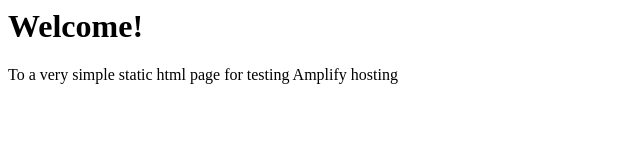
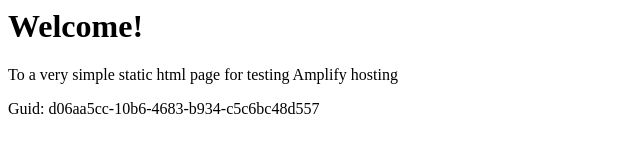
Before and after one commit to aws-aemilia-bah/Github-PR-Commit-Integration-Test-DoNotTouch-GitHubAutoBuildPrPreviewCanaryTest-v1-prod-me-south-1, a website: page src/index.html in a window 1280 px wide. Shown: the whole page, without its empty margins (0-640 px from the left). Drawn offline with Linux system fonts and the light colour scheme.

Commit message:
commit from integ tests

```diff
--- a/src/index.html
+++ b/src/index.html
@@ -1,3 +1,5 @@
+
+
 <html lang="en">
 
 <head>
@@ -10,6 +12,6 @@
 <body>
     <h1>Welcome!</h1>
     <p>To a very simple static html page for testing Amplify hosting</p>
-</body>
+    <p>Guid: d06aa5cc-10b6-4683-b934-c5c6bc48d557</p></body>
 
 </html>
```
